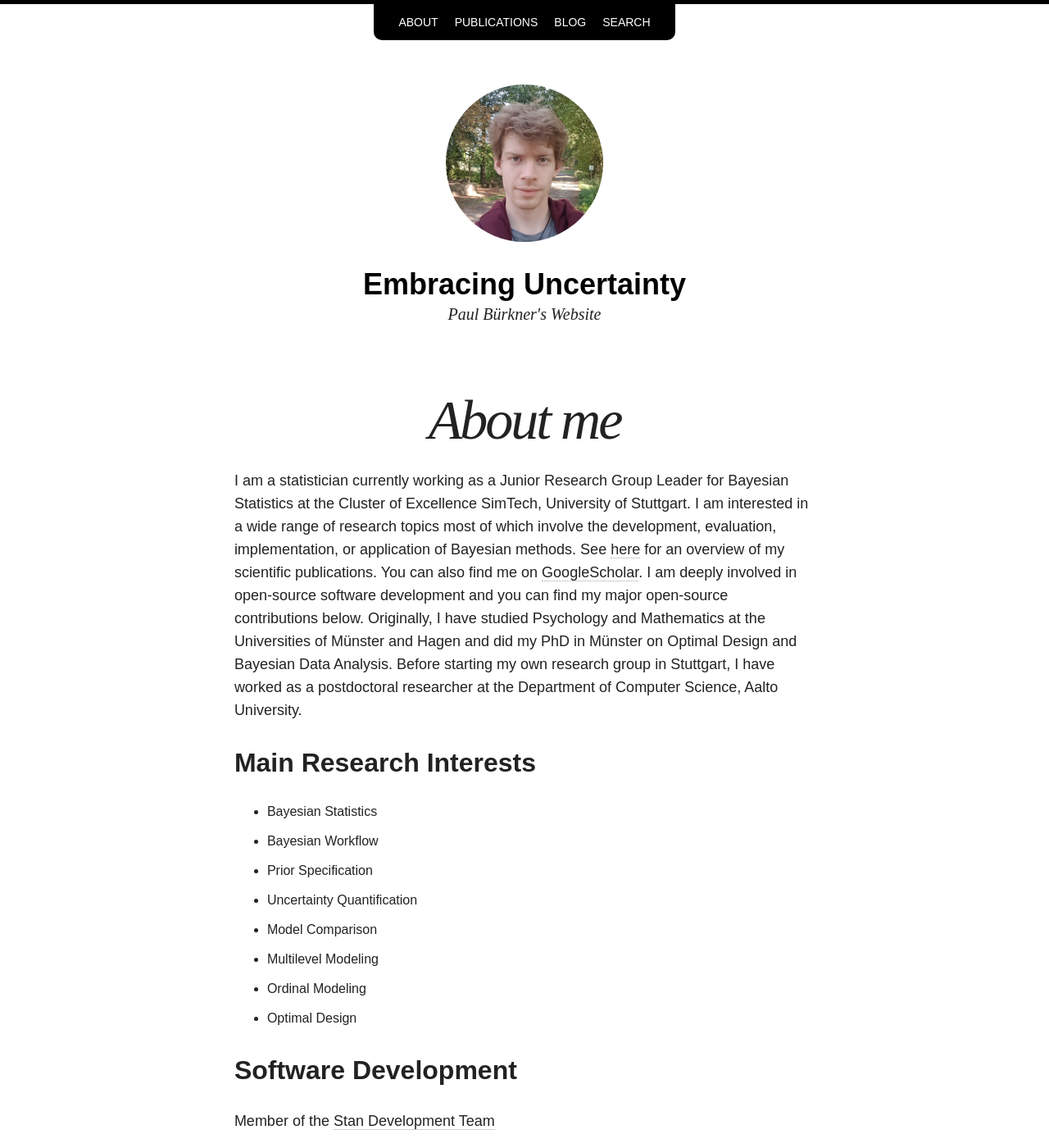
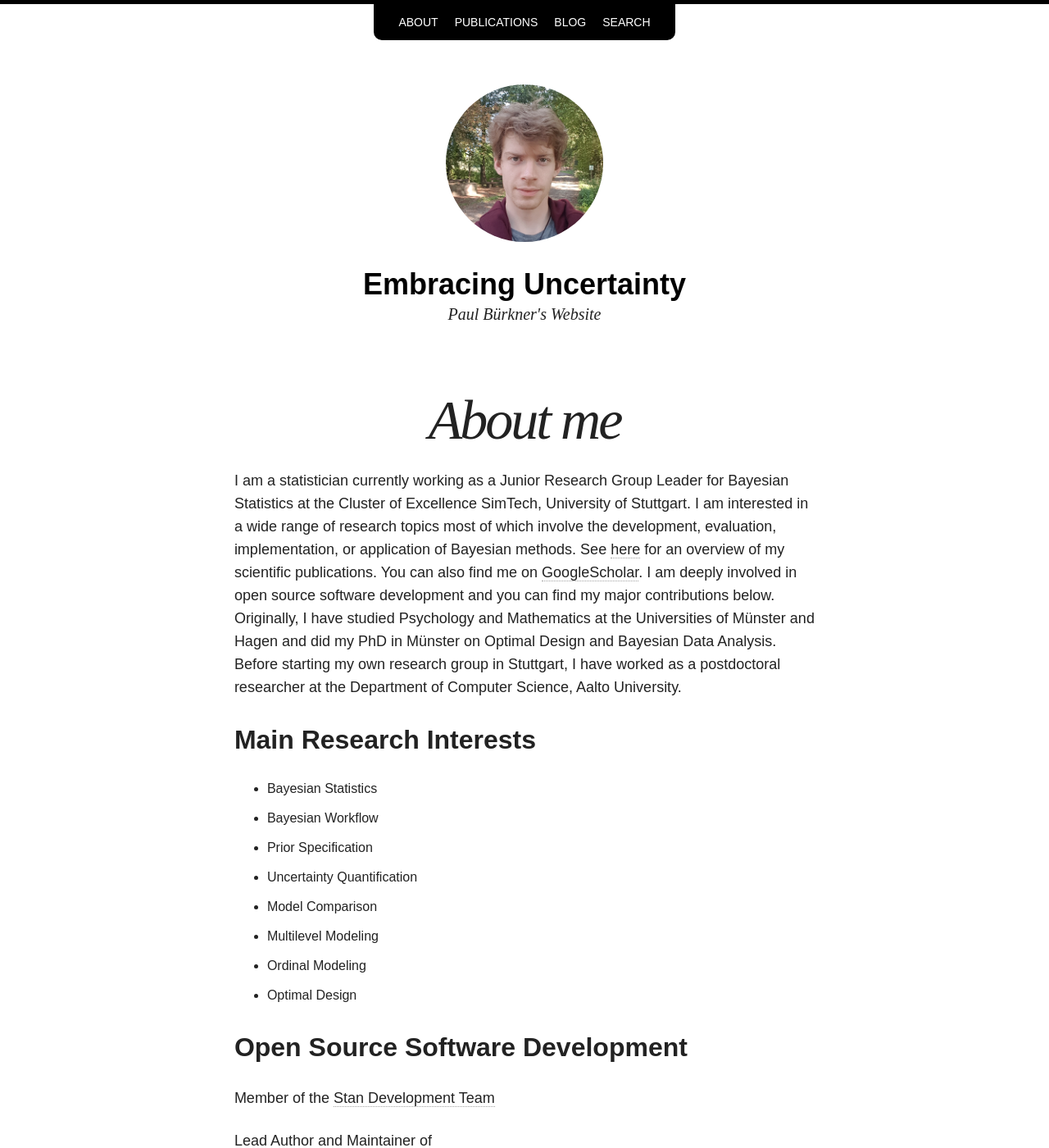
Before and after one commit to paul-buerkner/paul-buerkner.github.io, a Jekyll site: the page built from about/index.md, in a window 1280 px wide and 1400 px high. Shown: the whole window at 82% size. Built offline with Jekyll 4.4.1, drawn with Linux system fonts in a browser that asks for light colours; nearby versions of some CDN libraries; some of the changed lines change nothing that is shown.

Commit message:
more cleaning

```diff
--- a/about/index.md
+++ b/about/index.md
@@ -16,8 +16,8 @@
 methods. See [here](../publications) for an overview of my scientific
 publications. You can also find me on
 [GoogleScholar](https://scholar.google.com/citations?user=JSj6m1IAAAAJ&hl). I am
-deeply involved in open-source software development and you can find my
-major open-source contributions below. Originally, I have studied Psychology and
+deeply involved in open source software development and you can find my
+major contributions below. Originally, I have studied Psychology and
 Mathematics at the Universities of Münster and Hagen and did my PhD in Münster
 on Optimal Design and Bayesian Data Analysis. Before starting my own research
 group in Stuttgart, I have worked as a postdoctoral researcher at the Department
@@ -36,7 +36,7 @@
 * Optimal Design
 
 
-## Software Development
+## Open Source Software Development
 
 Member of the [Stan Development Team](https://mc-stan.org/)
 
```
